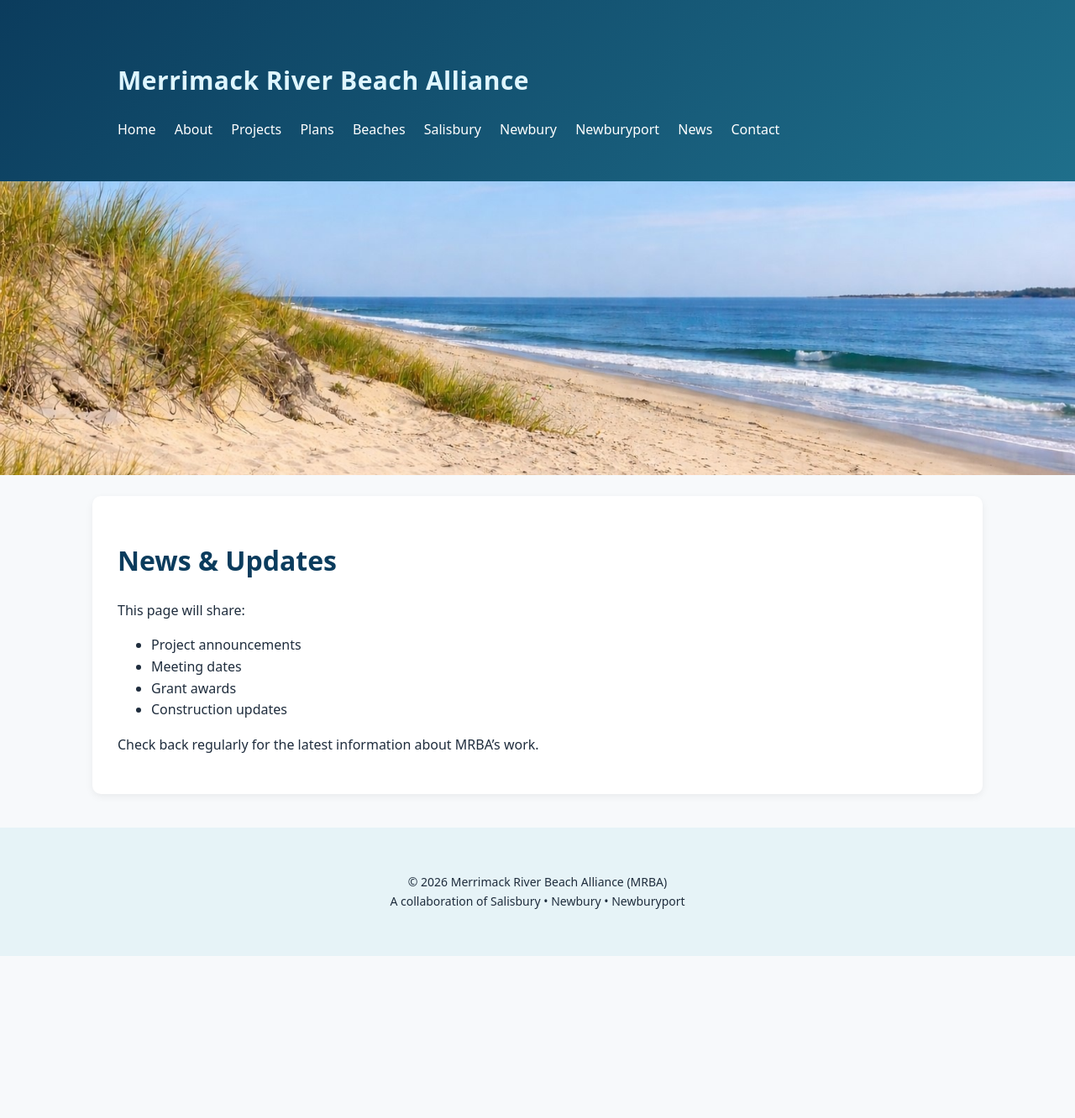
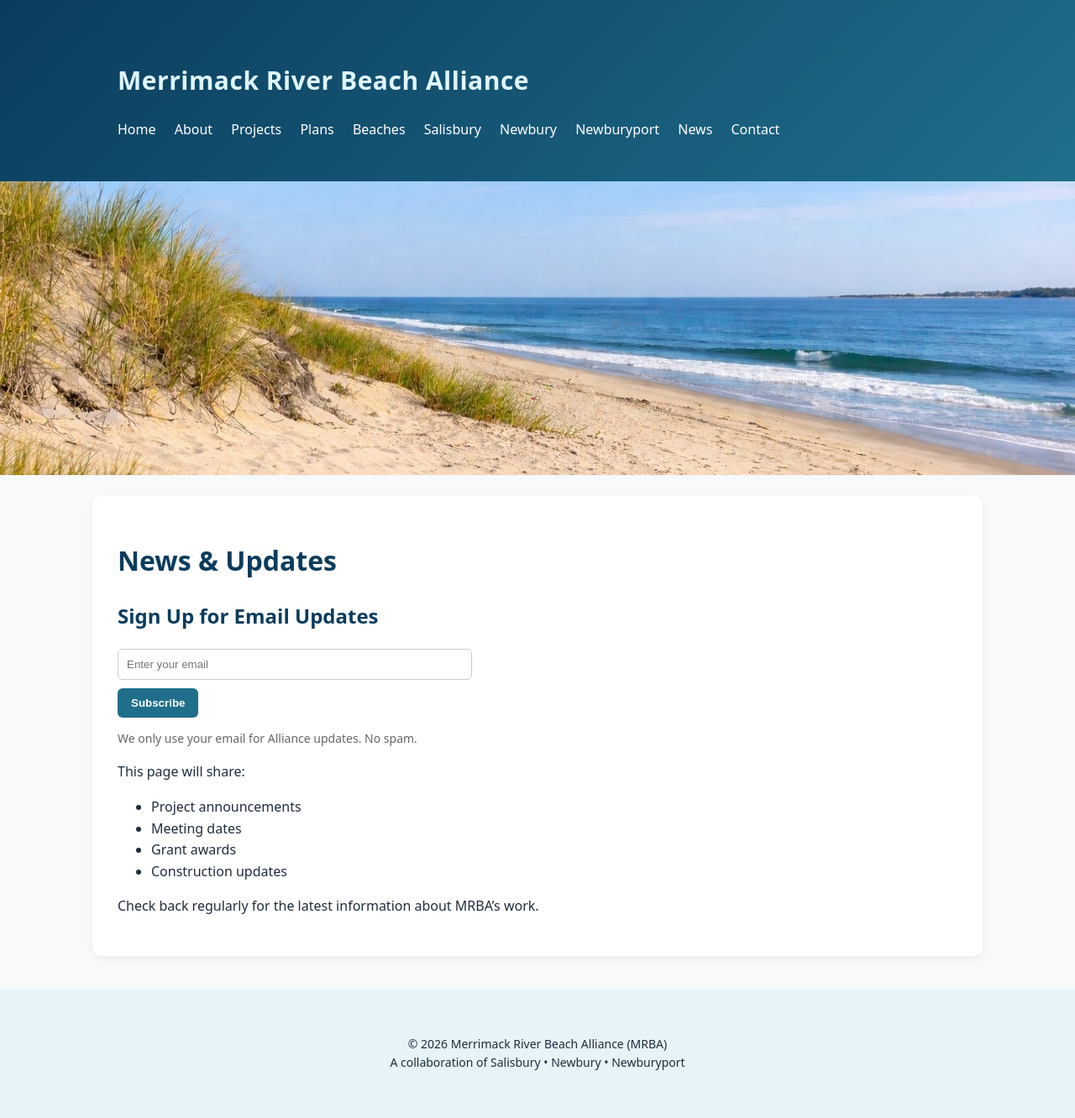
Before and after one commit to MAMRBAGOV/mamrba.gov, a Jekyll site: the page built from news.md, in a window 1280 px wide. Shown: the whole page at 84% size. Built offline with Jekyll 4.4.1, drawn with Linux system fonts in a browser that asks for light colours; before the commit the page ends 1139 px from its top, so only the background shows below that.

Commit message:
Update news.md

```diff
--- a/news.md
+++ b/news.md
@@ -3,7 +3,27 @@ layout: default
 title: Page Title
 ---
 # News & Updates
+<h2>Sign Up for Email Updates</h2>
 
+<form action="https://formspree.io/f/xlgnldkb" method="POST" style="max-width:400px;">
+  <input type="email" name="email" placeholder="Enter your email" required
+    style="width:100%; padding:10px; margin-bottom:10px; border:1px solid #ccc; border-radius:6px;">
+
+  <button type="submit" style="
+    background:#1f6f8b;
+    color:white;
+    padding:10px 16px;
+    border:none;
+    border-radius:6px;
+    cursor:pointer;
+    font-weight:600;">
+    Subscribe
+  </button>
+</form>
+
+<p style="font-size:14px; color:#666;">
+  We only use your email for Alliance updates. No spam.
+</p>
 This page will share:
 - Project announcements
 - Meeting dates
```
